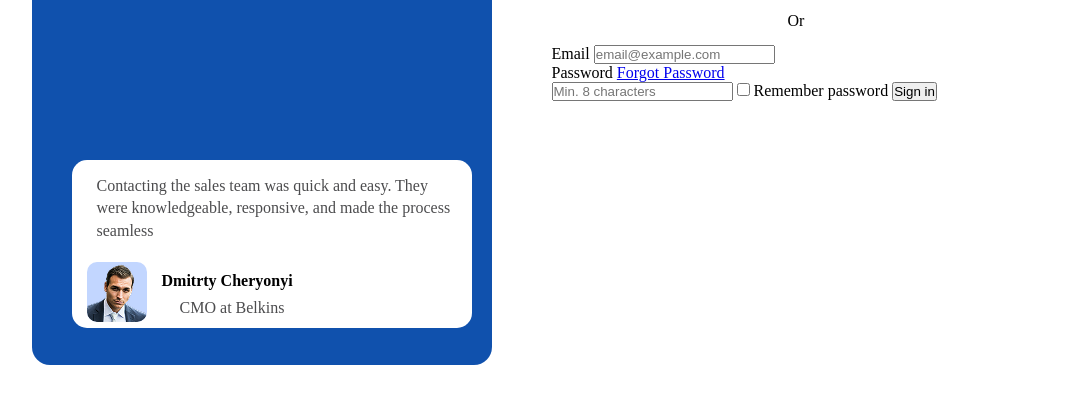
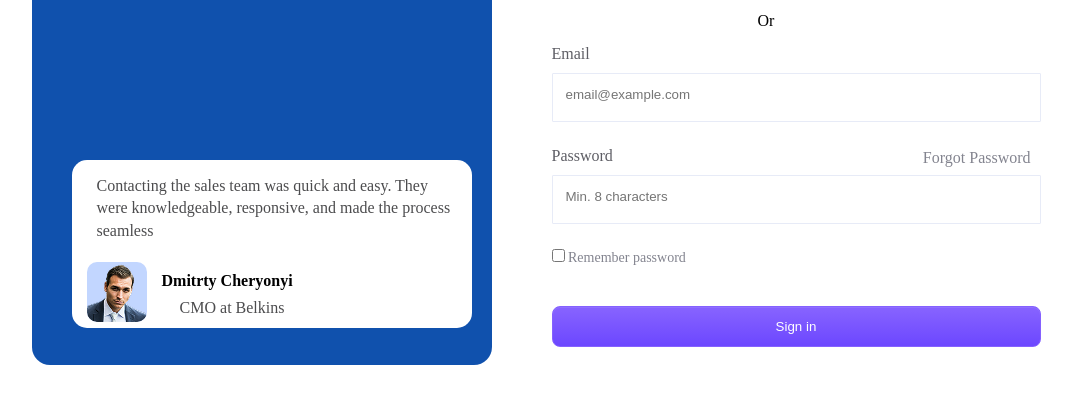
Before and after one commit to hourani98/Tumo, a plain HTML site: page index.html in a window 1280 px wide. Shown: the part 225-628 px from the top of the page, without its empty margins (104-1176 px from the left). Drawn offline with Linux system fonts and the light colour scheme.

Commit message:
Today is Done

```diff
--- a/style.css
+++ b/style.css
@@ -97,8 +97,59 @@ p {
   margin-right: 10px;
   margin-top: 5px;
 }
-.divider{
+.divider {
   text-align: center;
   margin-top: 15px;
   margin-bottom: 15px;
+  margin-right: 60px;
 }
+
+form {
+  display: flex;
+  flex-direction: column;
+}
+label {
+  color: #5e5e65;
+  margin-bottom: 10px;
+}
+input[type="email"],
+input[type="password"] {
+  padding-top: 13px;
+  padding-right: 313px;
+  padding-left: 13px;
+  padding-bottom: 19px;
+  margin-bottom: 25px;
+  border-radius: 1px;
+  border: 1px solid #e7ebf7;
+  opacity: 1;
+}
+.password-row {
+  display: flex;
+  gap: 310px;
+}
+.password-row a {
+  color: #83848f;
+  text-decoration: none;
+  font-weight: 305;
+  font-size: 16px;
+  line-height: 140%;
+}
+.remember {
+  color: #83848f;
+  font-size: 14px;
+}
+.sign-in {
+  padding-top: 12px;
+  padding-right: 213px;
+  padding-left: 213px;
+  padding-bottom: 12px;
+  border-radius: 8px;
+  background: linear-gradient(180deg, #8561ff 9.37%, #6c47ff 100%);
+  box-shadow: 0px -1px 0px 1px #6b48f6;
+
+  box-shadow: 0px 1px 0px 0px #8f6fff inset;
+
+  border: 1px solid #8561ff;
+  color: #fff;
+  margin-top: 30px;
+}
```
Also changed, not shown: index.html (+1 -0 lines).
